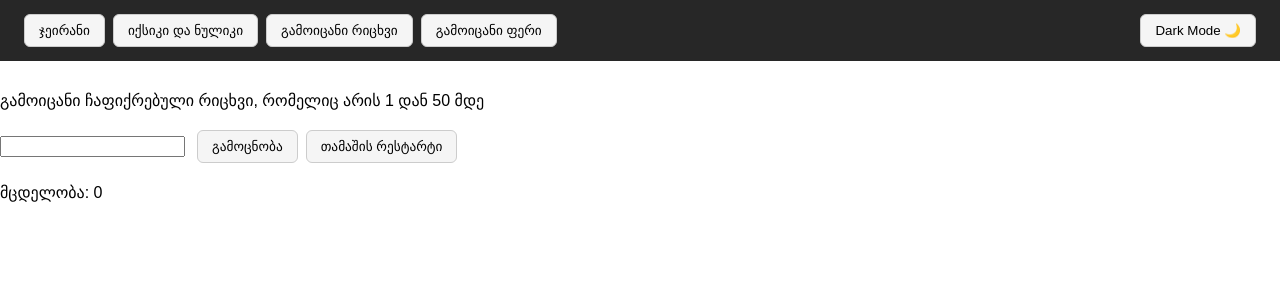
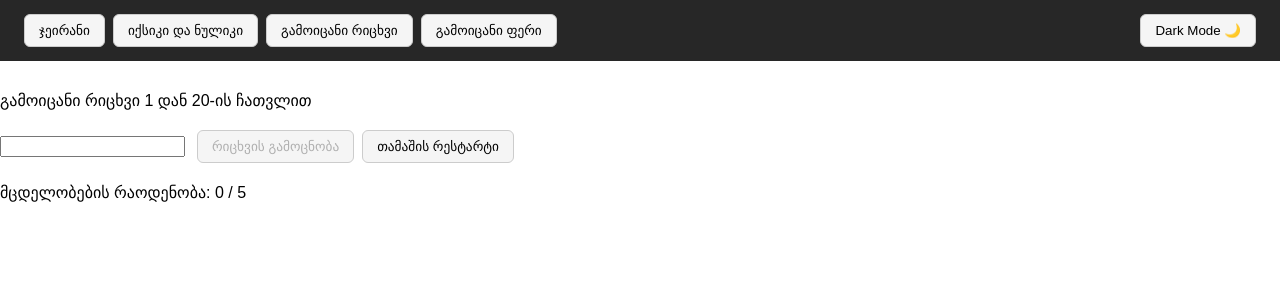
Before and after one commit to 5716/game, an Angular app: page /guess-number in a window 1280 px wide. Shown: the top 300 px of the page. Built offline with nearby package versions, Linux system fonts and the light colour scheme.

Commit message:
added attempts/game over options in  guessing game

```diff
--- a/src/app/features/guess-number/guess-number.html
+++ b/src/app/features/guess-number/guess-number.html
@@ -1,7 +1,12 @@
 <p>{{ message }}</p>
 
-<input type="number" [(ngModel)]="guess" [disabled]="won" (keyup.enter)="checkGuess()" />
-<button (click)="checkGuess()" [disabled]="won">გამოცნობა</button>
+<input
+  type="number"
+  [(ngModel)]="guess"
+  [disabled]="won || gameOver"
+  (keyup.enter)="checkGuess()"
+/>
+<button (click)="checkGuess()" [disabled]="won || gameOver || !isValid">რიცხვის გამოცნობა</button>
 <button (click)="resetGame()">თამაშის რესტარტი</button>
 
-<p>მცდელობა: {{ attempts }}</p>
+<p>მცდელობების რაოდენობა: {{ attempts }} / {{ maxAttempts }}</p>
--- a/src/app/features/guess-number/guess-number.ts
+++ b/src/app/features/guess-number/guess-number.ts
@@ -10,31 +10,44 @@ import { FormsModule } from '@angular/forms';
   styleUrl: './guess-number.css',
 })
 export class GuessNumber {
-  target = Math.floor(Math.random() * 50) + 1;
+  target = Math.floor(Math.random() * 20) + 1;
   guess = null;
-  message = 'გამოიცანი ჩაფიქრებული რიცხვი, რომელიც არის 1 დან 50 მდე';
+  message = 'გამოიცანი რიცხვი 1 დან 20-ის ჩათვლით';
   attempts = 0;
+  maxAttempts = 5;
   won = false;
+  gameOver = false;
+
+  get isValid() {
+    const n = Number(this.guess);
+    return this.guess !== null && this.guess !== '' && n >= 1 && n <= 20;
+  }
 
   checkGuess() {
+    if (!this.isValid) return;
+
     const guessNumber = Number(this.guess);
     this.attempts++;
 
     if (guessNumber === this.target) {
-      this.message = `სწორია! ჩაფიქრებული რიცხვი იყო ${this.target}. შენ დაგჭირდა ${this.attempts} ცდა.`;
+      this.message = `მართალია! ჩაფიქრებული რიცხვი იყო ${this.target}. შენ დაგჭირდა ${this.attempts} მცდელობა ამ რიცხვის გამოსაცნობად.`;
       this.won = true;
+    } else if (this.attempts >= this.maxAttempts) {
+      this.message = `შენ ვერ გამოიცანი ჩაფიქრებული რიცხვი, რომელიც იყო ${this.target}`;
+      this.gameOver = true;
     } else if (guessNumber > this.target) {
-      this.message = 'ეს რიცხვი ჩაფიქრებულ რიცხვზე მაღალია, სცადე ხელახლა';
+      this.message = 'მაღალია, გაიმეორე მცდელობა';
     } else {
-      this.message = 'ეს რიცხვი ჩაფიქრებულ რიცხვზე დაბალია, სცადე ხელახლა';
+      this.message = 'დაბალია, სცადე ხელახლა';
     }
   }
 
   resetGame() {
-    this.target = Math.floor(Math.random() * 50) + 1;
+    this.target = Math.floor(Math.random() * 20) + 1;
     this.guess = null;
-    this.message = 'გამოიცანი ჩაფიქრებული რიცხვი, რომელიც არის 1 დან 50 მდე';
+    this.message = 'გამოიცანი რიცხვი 1 დან 20-ის ჩათვლით';
     this.attempts = 0;
     this.won = false;
+    this.gameOver = false;
   }
 }
```
